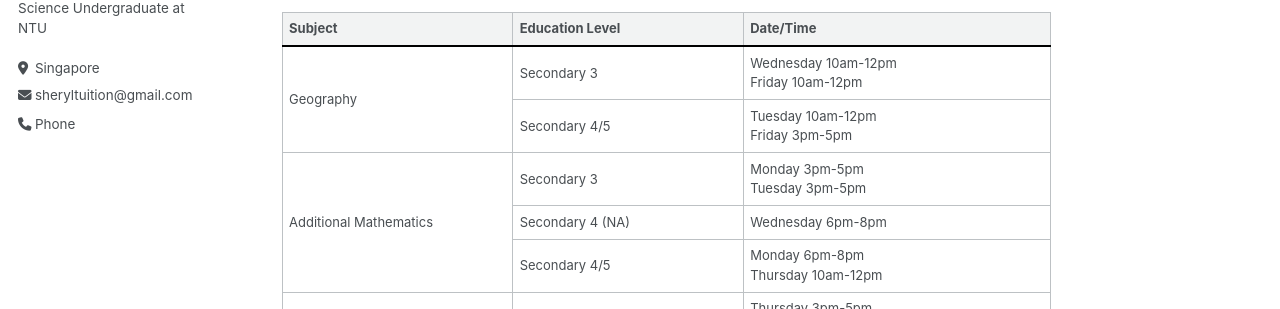
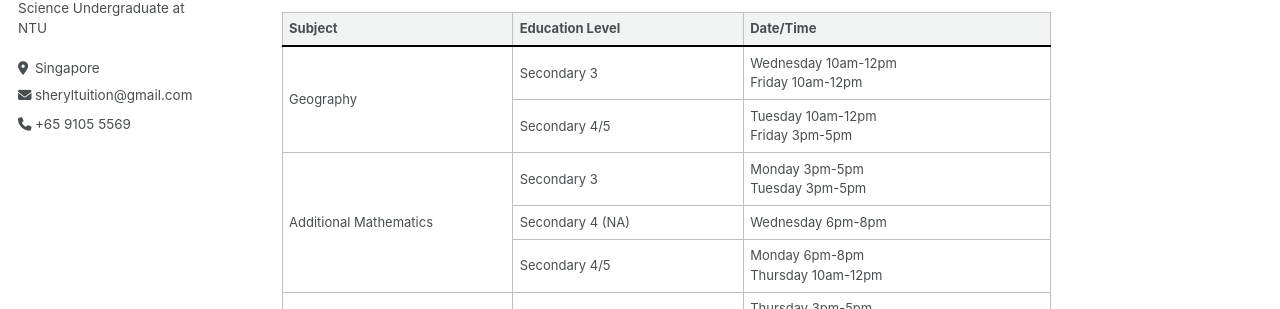
Before and after one commit to sheryltuition/sheryltuition.github.io, a Jekyll site: the page built from _pages/about.md, in a window 1280 px wide. Shown: the part 345-654 px from the top of the page. Built offline with Jekyll 4.4.1, drawn with Linux system fonts in a browser that asks for light colours.

Commit message:
Update author-profile.html

```diff
--- a/_includes/author-profile.html
+++ b/_includes/author-profile.html
@@ -156,8 +156,9 @@
       {% endif %}
       {% if author.phone %}
       <li>
-        <a href="tel:{{ author.phone | replace: ' ', '' }}">
-          <i class="fas fa-fw fa-phone icon-pad-right" aria-hidden="true"></i>Phone
+        {%- assign phone_href = author.phone | remove: ' ' -%}
+        <a href="tel:{{ phone_href }}">
+          <i class="fas fa-fw fa-phone icon-pad-right" aria-hidden="true"></i>{{ author.phone }}
         </a>
       </li>
     {% endif %}
```
